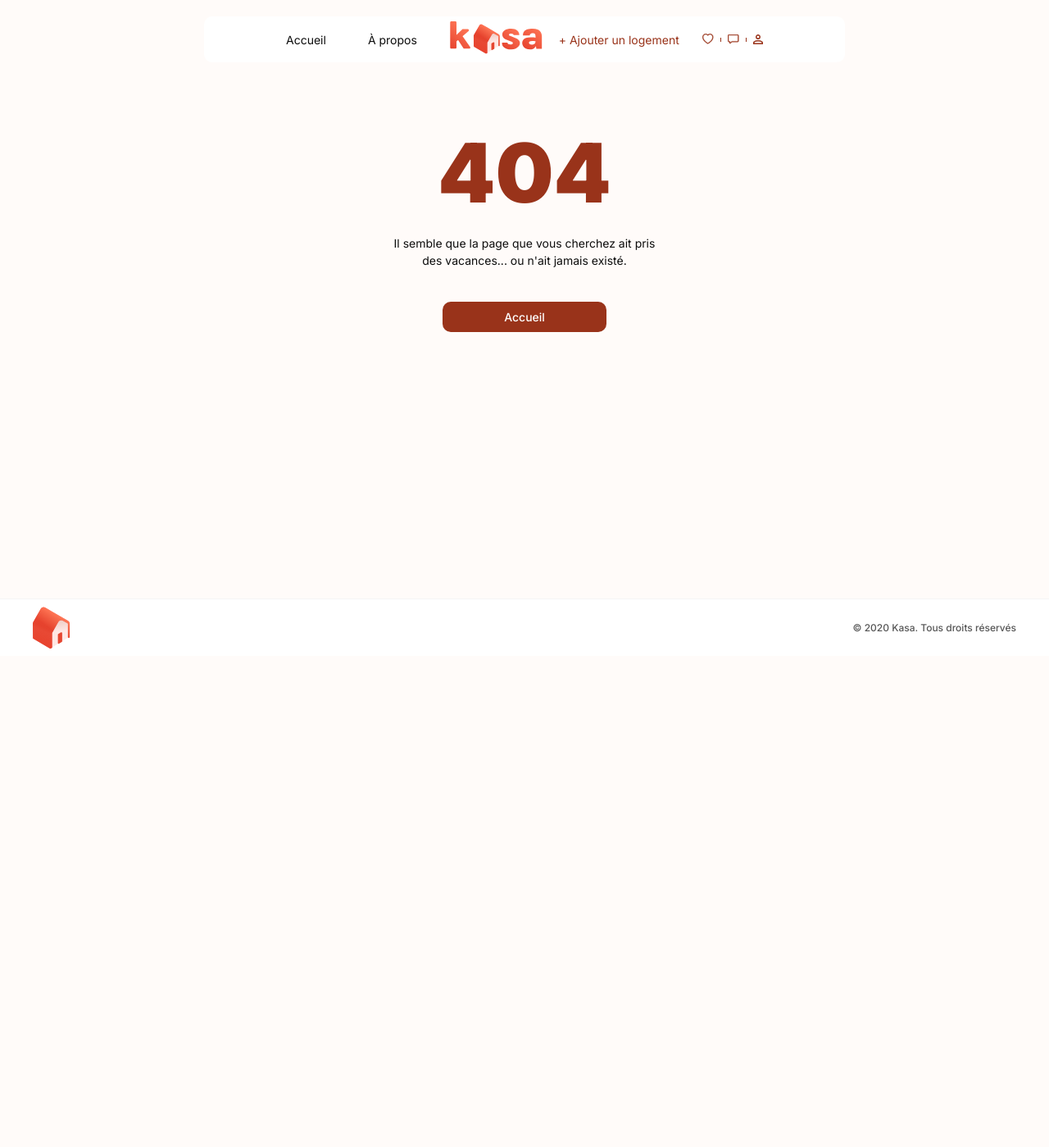
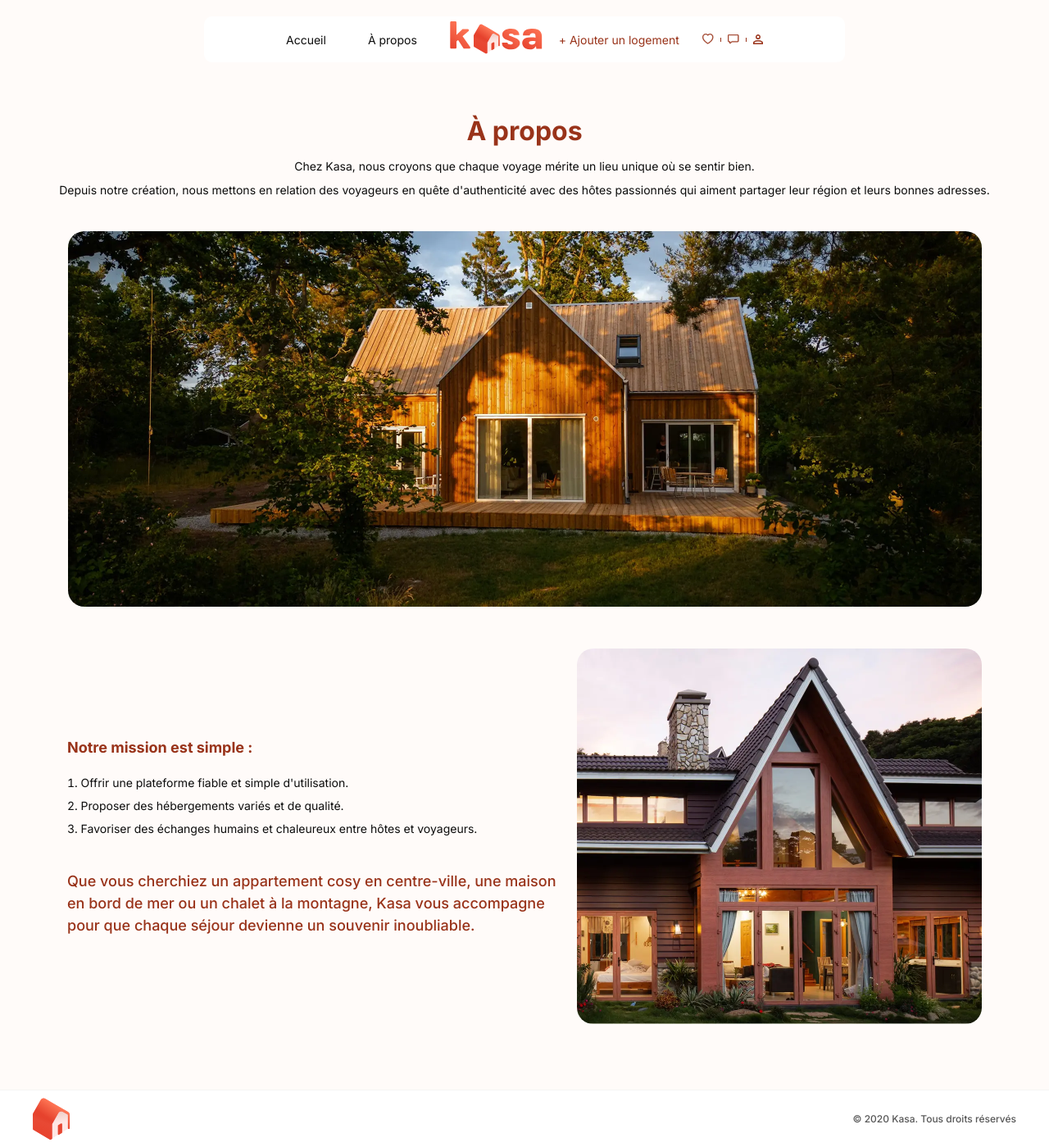
Before and after one commit to AlexCh79/Kasa-solo, a Next.js app in the folder front-end/: page /about in a window 1280 px wide. Before the commit this address had no page. Shown: the whole page at 82% size. Before the commit the page ends 800 px from the top, so only its background shows below. Built offline with nearby package versions, Linux system fonts and the light colour scheme.

Commit message:
Rédaction de la page A propos

```diff
--- /dev/null
+++ b/front-end/app/(app)/about/about.module.scss
@@ -0,0 +1,118 @@
+@use "@/styles/variables" as *;
+@use "@/styles/mixins" as *;
+
+.about {
+  display: flex;
+  flex-direction: column;
+  align-items: center;
+  width: 100%;
+  gap: 51px;
+  padding: 0 16px 80px 16px;
+  margin-top: 40px;
+  &__introducing {
+    width: 100%;
+    display: flex;
+    flex-direction: column;
+    align-items: center;
+    gap: 40px;
+    padding: 0 8px;
+  }
+  &__titleContainer {
+    display: flex;
+    flex-direction: column;
+    gap: 8px;
+    align-items: center;
+    text-align: center;
+  }
+  &__title {
+    color: $main-red;
+    @include h1;
+  }
+  &__subtitle {
+    color: $black;
+    @include main-text;
+  }
+  &__coverContainer {
+    overflow: hidden;
+    position: relative;
+    aspect-ratio: 342/458;
+    max-width: 342px;
+    width: 100%;
+    border-radius: 20px;
+    background-color: $white;
+    @include tablet {
+      max-width: 594px;
+      aspect-ratio: 594/458;
+    }
+    @include desktop {
+      max-width: 1115px;
+      aspect-ratio: 1115/458;
+    }
+  }
+  &__cover {
+    object-fit: cover;
+    object-position: center;
+  }
+}
+
+.mission {
+  display: grid;
+  align-items: center;
+  justify-items: center;
+  grid-template-areas: "mission" "picture" "slogan";
+  gap: 16px;
+  width: 100%;
+  max-width: 1116px;
+  @include desktop {
+    grid-template-rows: 1fr auto auto 1fr;
+    justify-items: start;
+    grid-template-columns: 1fr 494px;
+    grid-template-areas: ". picture " "mission picture" "slogan picture" ". picture";
+  }
+  &__listContainer {
+    grid-area: mission;
+    display: flex;
+    flex-direction: column;
+    align-items: flex-start;
+    gap: 16px;
+  }
+  &__title {
+    color: $main-red;
+    font-size: $size-h3;
+    font-weight: 700;
+  }
+  &__list {
+    width: 100%;
+    font-size: $size-main;
+    font-weight: 400;
+    color: $black;
+    text-align: left;
+    list-style-position: inside;
+    line-height: 2;
+    padding-bottom: 20px;
+  }
+  &__coverContainer {
+    grid-area: picture;
+    position: relative;
+    overflow: hidden;
+    background-color: $white;
+    width: 100%;
+    max-width: 358px;
+    aspect-ratio: 358/458;
+    border-radius: 20px;
+    @include tablet {
+      max-width: 494px;
+      aspect-ratio: 494/458;
+    }
+  }
+  &__cover {
+    object-fit: cover;
+    object-position: center;
+  }
+  &__subtitle {
+    grid-area: slogan;
+    color: $main-red;
+    font-size: $size-h3;
+    font-weight: 500;
+  }
+}
--- /dev/null
+++ b/front-end/app/(app)/about/page.tsx
@@ -0,0 +1,67 @@
+import type { Metadata } from "next";
+import Image from "next/image";
+import styles from "./about.module.scss";
+
+/**
+ * Metadata de la page
+ */
+export const metadata: Metadata = {
+  title: "À propos | Kasa",
+};
+
+/**
+ * Page "à propos"
+ */
+export default function About() {
+  return (
+    <div className={styles.about}>
+      <section className={styles.about__introducing}>
+        <div className={styles.about__titleContainer}>
+          <h1 className={styles.about__title}>À propos</h1>
+          <p className={styles.about__subtitle}>
+            Chez Kasa, nous croyons que chaque voyage mérite un lieu unique où se sentir bien.
+          </p>
+          <p className={styles.about__subtitle}>
+            Depuis notre création, nous mettons en relation des voyageurs en quête
+            d&apos;authenticité avec des hôtes passionnés qui aiment partager leur région et leurs
+            bonnes adresses.
+          </p>
+        </div>
+        <div className={styles.about__coverContainer}>
+          <Image
+            src="/images/about_cover.webp"
+            preload
+            fill
+            sizes="(min-width: 1280px) 1115px, (min-width: 768px) 594px, 342px"
+            alt=""
+            className={styles.about__cover}
+          />
+        </div>
+      </section>
+      <section className={styles.mission}>
+        <div className={styles.mission__listContainer}>
+          <h2 className={styles.mission__title}>Notre mission est simple :</h2>
+          <ol className={styles.mission__list}>
+            <li>Offrir une plateforme fiable et simple d&apos;utilisation.</li>
+            <li>Proposer des hébergements variés et de qualité.</li>
+            <li>Favoriser des échanges humains et chaleureux entre hôtes et voyageurs.</li>
+          </ol>
+        </div>
+        <div className={styles.mission__coverContainer}>
+          <Image
+            src="/images/about_mission.webp"
+            fill
+            sizes="(min-width: 768px) 494px, 358px"
+            className={styles.mission__cover}
+            alt=""
+          />
+        </div>
+        <p className={styles.mission__subtitle}>
+          Que vous cherchiez un appartement cosy en centre-ville, une maison en bord de mer ou un
+          chalet à la montagne, Kasa vous accompagne pour que chaque séjour devienne un souvenir
+          inoubliable.
+        </p>
+      </section>
+    </div>
+  );
+}
```
